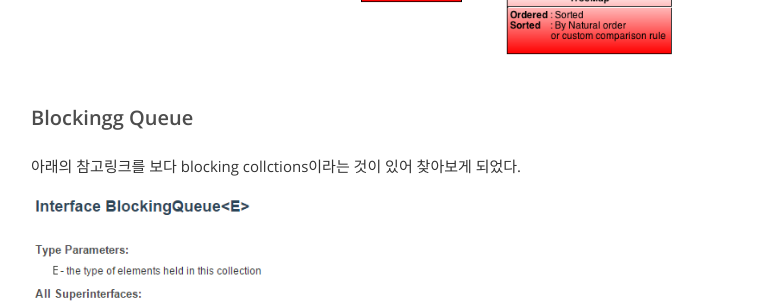
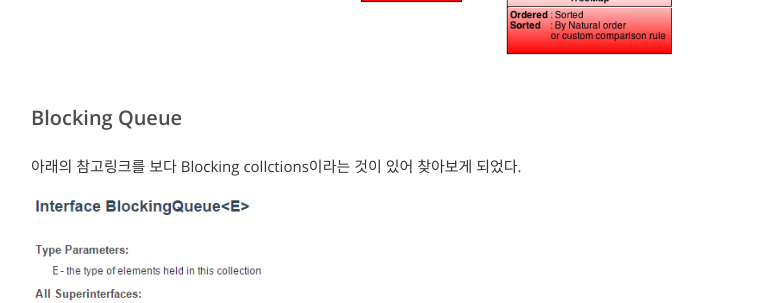
Before and after one commit to tinybread/tinybread.github.com, a Jekyll site: the page built from _posts/2016-2-23-JavaCollection_on_Java.md, in a window 1280 px wide and 900 px high, scrolled down 1444 px. Shown: the part 156-459 px from the top of the window, without its empty margins (243-1026 px from the left). Built offline with Jekyll 4.4.1, drawn with Linux system fonts in a browser that asks for light colours.

Commit message:
no message

```diff
--- a/_posts/2016-2-23-JavaCollection_on_Java.md
+++ b/_posts/2016-2-23-JavaCollection_on_Java.md
@@ -24,8 +24,8 @@ Collection을 사용할 때는 목적과 용도에 맞게 선택하여 사용해
 <img src="/assets/themes/Snail/img/Java/JavaCollection/hierarchy.png" alt="">
 <br>
 
-### Blockingg Queue
-아래의 참고링크를 보다 blocking collctions이라는 것이 있어 찾아보게 되었다.
+### Blocking Queue
+아래의 참고링크를 보다 Blocking collctions이라는 것이 있어 찾아보게 되었다.
 
 <img src="/assets/themes/Snail/img/Java/JavaCollection/blockingQueueAPI.PNG" alt="">
 
```
